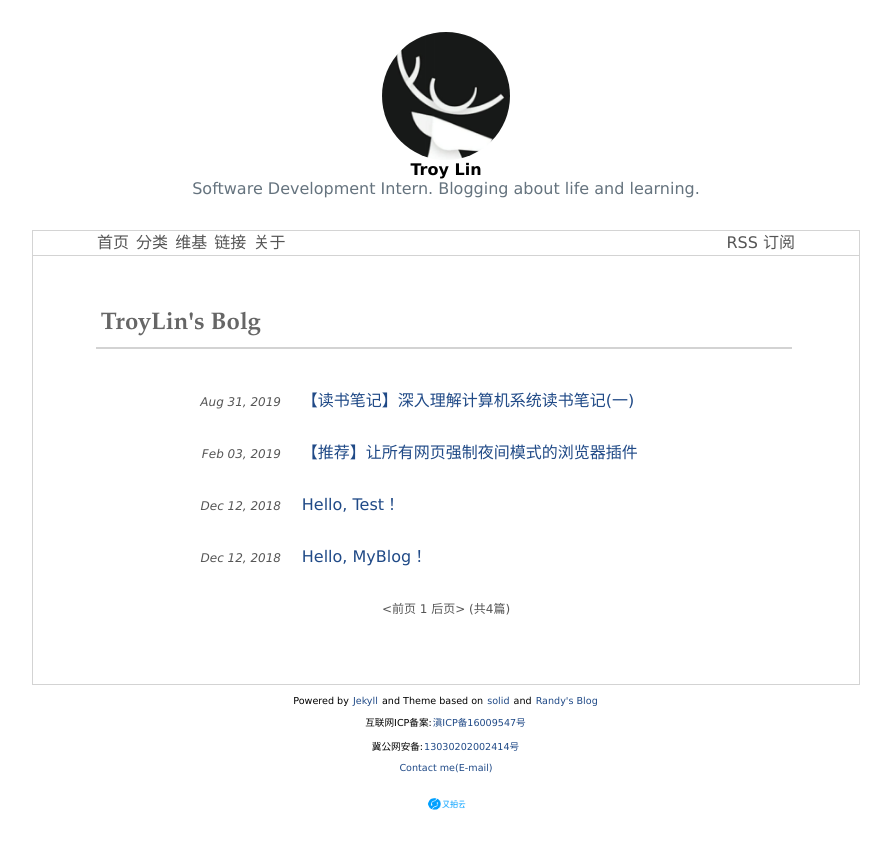
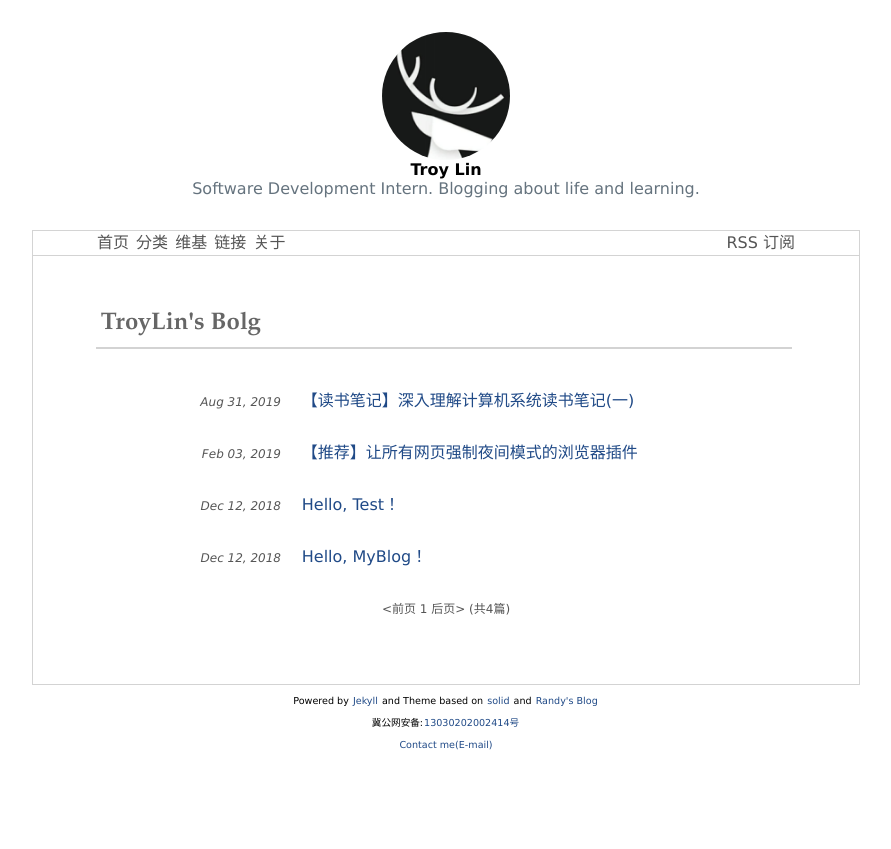
Before and after one commit to TroyLin0218/TroyLin0218.github.io, a Jekyll site: the page built from index.html, in a window 1280 px wide. Shown: the top 849 px of the page, without its empty margins (194-1085 px from the left). Built offline with Jekyll 4.4.1, drawn with Linux system fonts in a browser that asks for light colours; the list of posts is cut into pages by our own code.

Commit message:
修改页面底部样式

```diff
--- a/_includes/footer.html
+++ b/_includes/footer.html
@@ -4,16 +4,10 @@
         and <a href="https://lutaonan.com/" target="_blank">Randy's Blog</a>
     </p>
     <p style="font-size:0.6em;">
-	互联网ICP备案:<a href="http://www.beian.miit.gov.cn" target="_blank">滇ICP备16009547号</a>
-    </p>
-    <p style="font-size:0.6em;">
 	冀公网安备:<a href="http://www.beian.gov.cn/portal/registerSystemInfo?recordcode=13030202002414" target="_blank">13030202002414号</a>
      </p>
-	<p style="font-size:0.6em;"><a href="mailto:troylin0218@163.com" target="_blank">Contact me(E-mail)</a></p>
+	<p style="font-size:0.6em;"><a href="mailto:troylin0218@gmail.com" target="_blank">Contact me(E-mail)</a></p>
 	<p style="font-size:0.6em;">
-        <a href="https://www.upyun.com/?utm_source=lianmeng&utm_medium=referral" target="_blank">
-            <img src="/images/upyunlogo.png" width=50px height=20px />
-        </a>
     </p>
 </center>
     </body>
```
